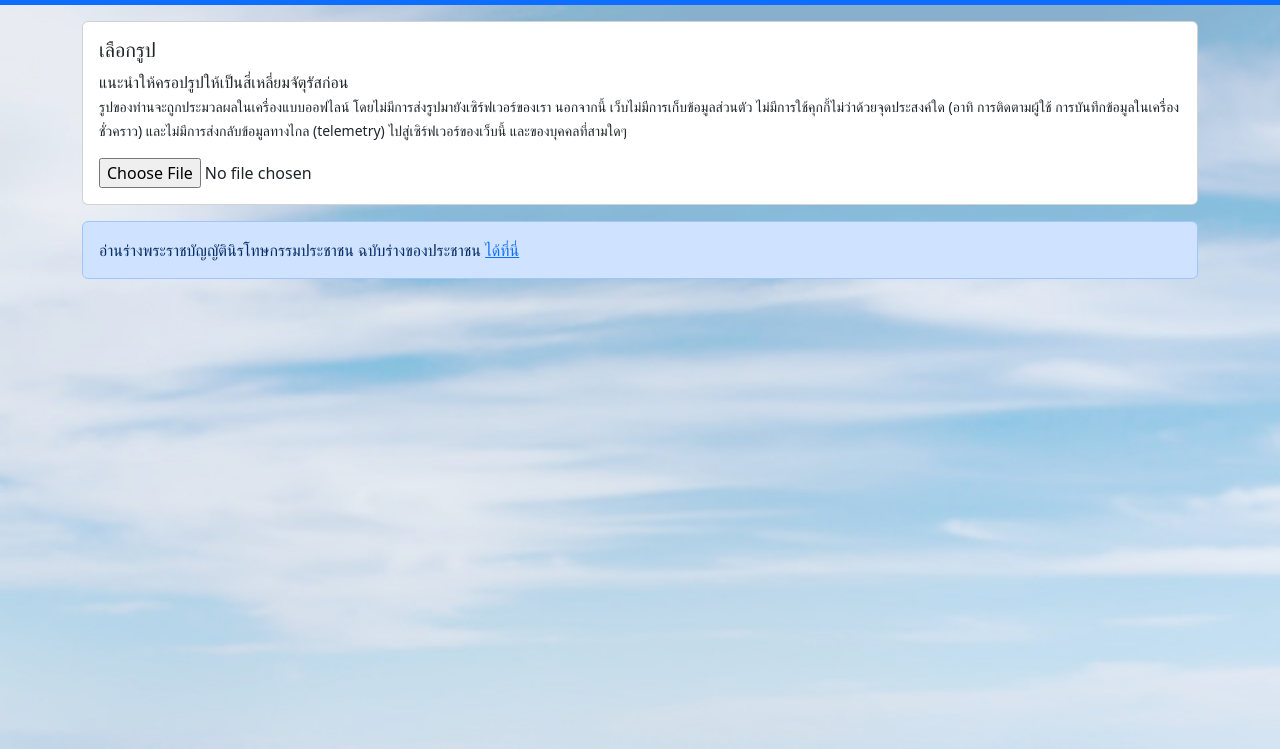
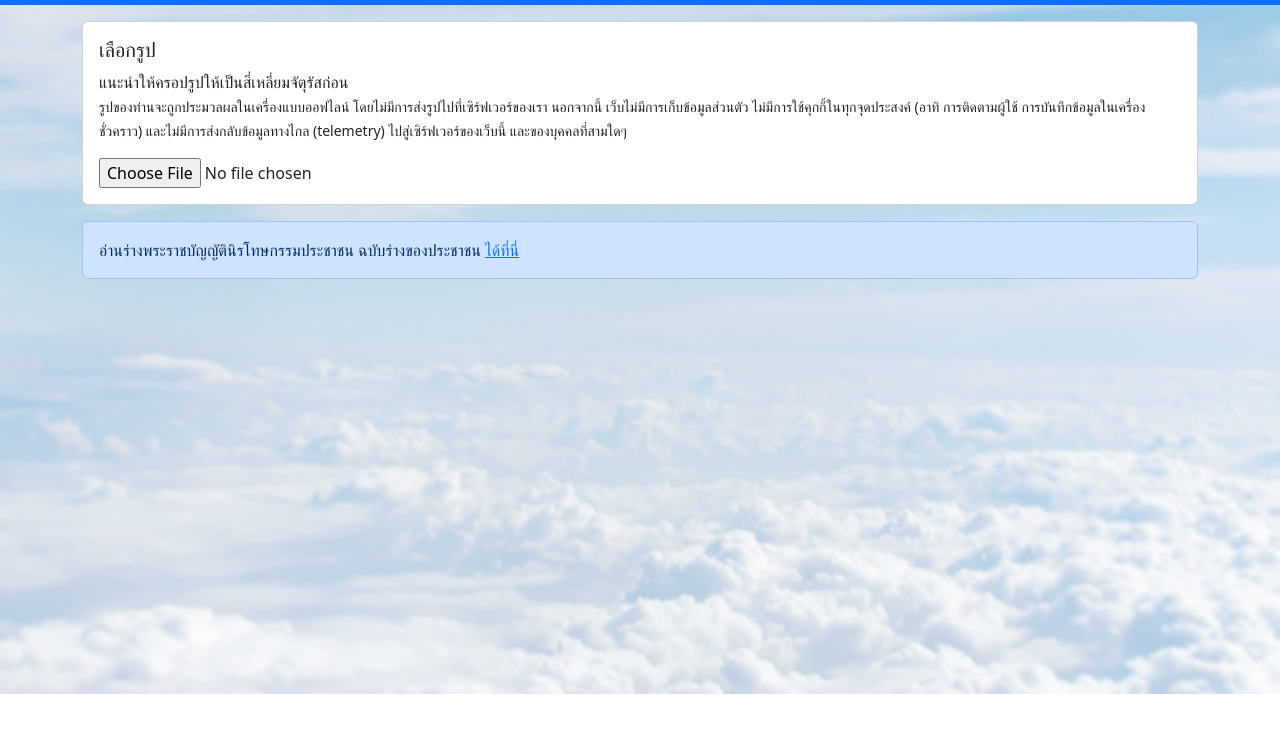
Before and after one commit to srakrn/peopleamnesty, a plain HTML site: page index.html in a window 1280 px wide. Shown: the part 51-800 px from the top of the page. Drawn offline with nearby package versions, Linux system fonts and the light colour scheme.

Commit message:
Better bg, better disclaimer

```diff
--- a/index.html
+++ b/index.html
@@ -10,7 +10,10 @@
     <style type="text/css">
         body {
             background: url("./bg.jpg");
-            background-size: 100% auto;
+            background-size: contain;
+            background-size: cover;
+            background-repeat: no-repeat;
+            background-position: center center;
         }
 
         .secondstep {
@@ -34,8 +37,8 @@
                         <h5 class="card-title">เลือกรูป</h5>
                         <p class="mb-0">แนะนำให้ครอปรูปให้เป็นสี่เหลี่ยมจัตุรัสก่อน</p>
                         <p><small>รูปของท่านจะถูกประมวลผลในเครื่องแบบออฟไลน์
-                                โดยไม่มีการส่งรูปมายังเซิร์ฟเวอร์ของเรา นอกจากนี้
-                                เว็บไม่มีการเก็บข้อมูลส่วนตัว ไม่มีการใช้คุกกี้ไม่ว่าด้วยจุดประสงค์ใด (อาทิ
+                                โดยไม่มีการส่งรูปไปที่เซิร์ฟเวอร์ของเรา นอกจากนี้
+                                เว็บไม่มีการเก็บข้อมูลส่วนตัว ไม่มีการใช้คุกกี้ในทุกจุดประสงค์ (อาทิ
                                 การติดตามผู้ใช้ การบันทึกข้อมูลในเครื่องชั่วคราว) และไม่มีการส่งกลับข้อมูลทางไกล
                                 (telemetry) ไปสู่เซิร์ฟเวอร์ของเว็บนี้ และของบุคคลที่สามใดๆ</small></p>
                         <input type="file" id="fileInput" accept="image/*">
```
